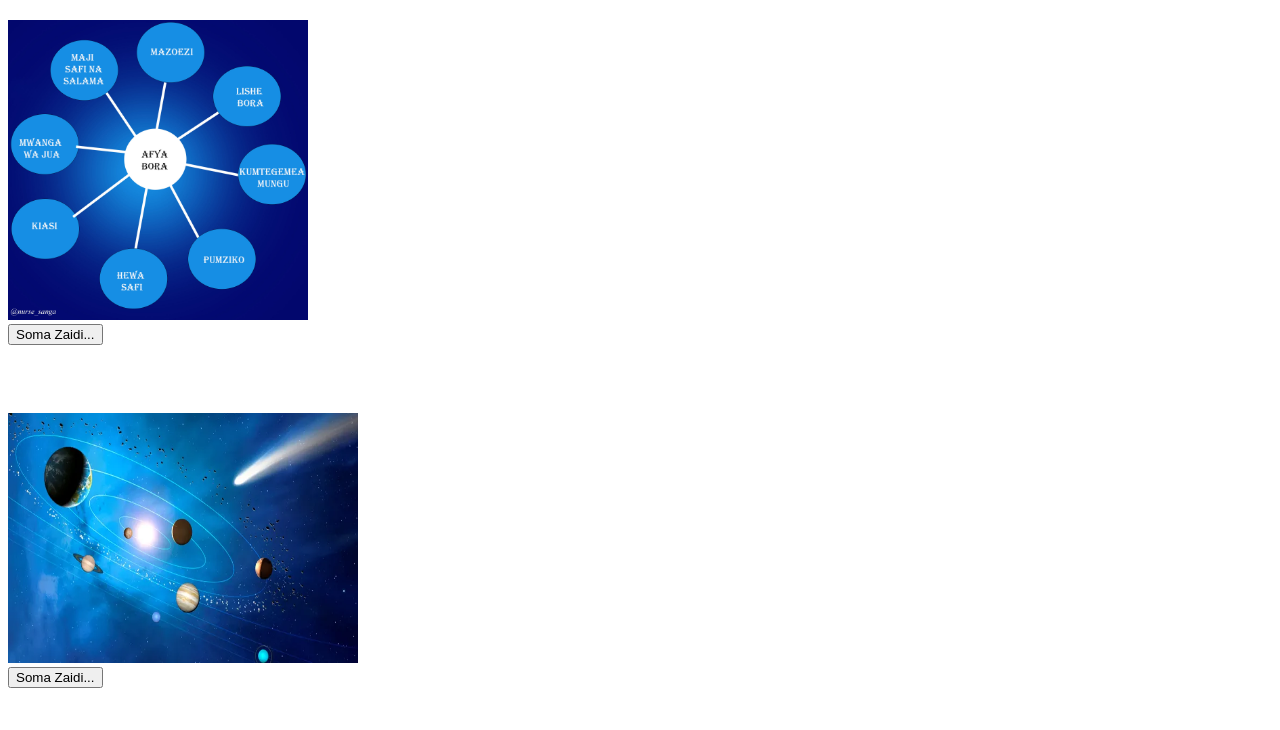
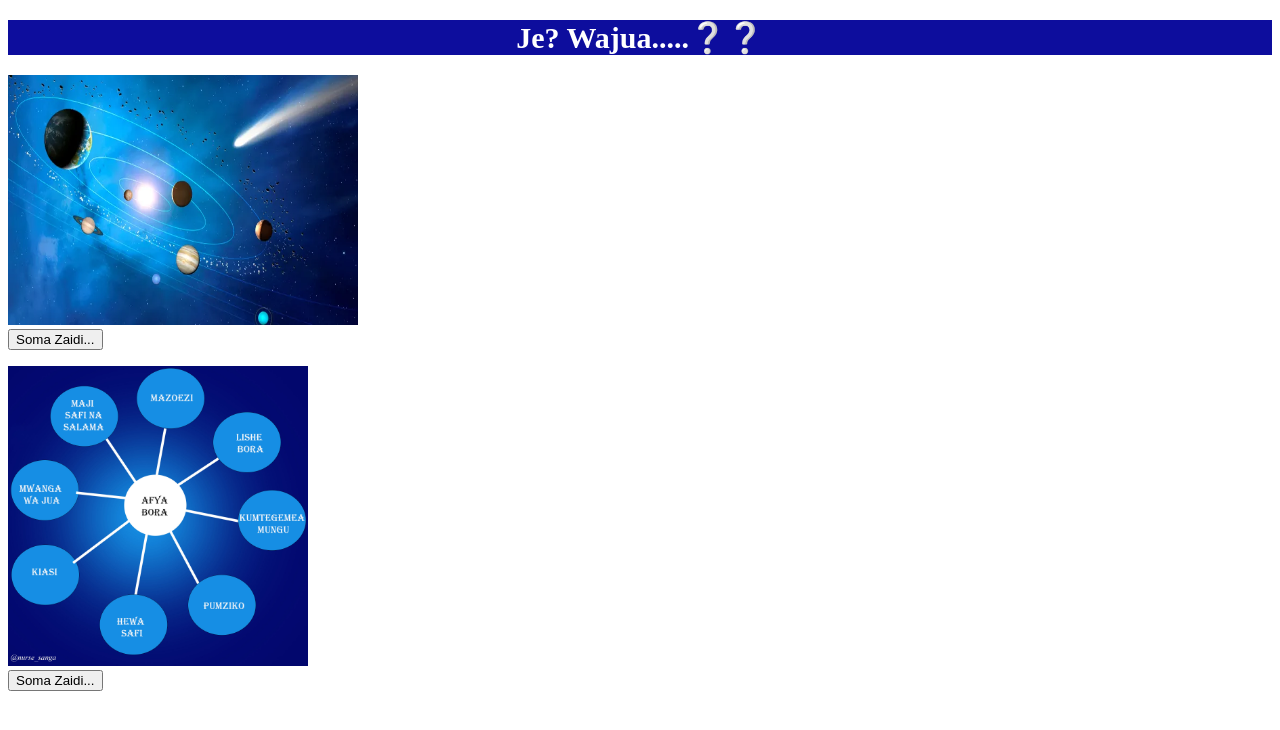
Before and after one commit to Kesha-lesson/Facts, a plain HTML site: page index.html in a window 1280 px wide. Drawn offline with Linux system fonts and the light colour scheme.

Commit message:
Update index.html

```diff
--- a/index.html
+++ b/index.html
@@ -3,7 +3,7 @@
     <HEAD><TITLE>afyayanguleo</TITLE></HEAD>
         <BODY>
            <HEADER>
-            <H1 align="center" style="font-size:30px ;" ><DIV STYLE="background-color: rgb(13, 13, 157); COLOR:WHITE"></DIV></H1>
+            <H1 align="center" style="font-size:30px ;" ><DIV STYLE="background-color: rgb(13, 13, 157); COLOR:WHITE">Je?  Wajua.....❔❔</DIV></H1>
             <meta charset="UTF-8">
             <meta name="viewport" content="width=device-width, initial-scale=1.0">
             <style>
@@ -33,15 +33,56 @@
               text-align: center;
               text-decoration: none;
             }
+
             .paragraph {
     font-size: 14px;
     text-align: justify;}
+
         </style>
 
 
 
 
                 <p>
+                  <img src="sayari.jpg" alt="principles of health" width="350" height="250">
+                  <br>
+                  <style>
+                    .hidden {
+                        display: none;
+                    }
+                </style>
+                </head>
+                <body>
+                    <button onclick="togglesayari()">Soma Zaidi...</button>
+                    <div id="sayari" class="hidden">
+
+                      <div class="paragraph">
+                          <strong>JE, WAJUA KUWA KUNA VIUMBE WENGINE KATIKA SAYARI ZINGINE </strong> <br> <p>Bwana alinionyesha malimwengu mengine. Nilipewa mabawa, na malaika akaniongoza kutoka mjini kwenda Mahali penye kung’aa na utukufu. Majani ya Mahali pale yalikuwa ni yenye kustawi, na ndege wa waliimba wimbo mtamu.</p>
+                          <p> Wakazi wa Mahali pale walikuwa wa rika zote: walikuwa waungwana, Hodari na wakupendeza. Walikuwa na mwonekano halisi wa Yesu na nyuso zao ziling’aa kwa furaha takatifu zikionyesha uhuru na furaha ya Mahalo pale. Nilimuuliza mmoja wa hao kwa nini walikuwa wakipendeza sana kuliko wakazi wa dunia. Alinijibu kwamba, <br>
+<strong>“tunaishi kabisa kwa kutii amri za Mungu, na hatujawai kuanguka kwa kutokutii, kama wale wakazi wa dunia.” </strong>
+<strong>EW 39.3</strong></p>
+ </p>
+
+          </div>
+
+                    </div>
+                    <script>
+                        function togglesayari() {
+                            var notes = document.getElementById("sayari");
+                            if (notes.classList.contains("hidden")) {
+                                notes.classList.remove("hidden");
+                            } else {
+                                notes.classList.add("hidden");
+                            }
+                        }
+                    </script></p>
+
+
+
+
+
+
+                    <p>
                   <img src="afya.jpg" alt="principles of health" width="300" height="300">
                   <br>
                   <style>
@@ -78,44 +119,10 @@
                                 notes.classList.add("hidden");
                             }
                         }
+                    </script>
+
                     </script></p>
 
-
-
-
-                     <p>
-                  <img src="sayari.jpg" alt="principles of health" width="350" height="250">
-                  <br>
-                  <style>
-                    .hidden {
-                        display: none;
-                    }
-                </style>
-                </head>
-                <body>
-                    <button onclick="toggleNotes()">Soma Zaidi...</button>
-                    <div id="notes" class="hidden">
-
-                      <div class="paragraph">
-                          <strong>JE, WAJUA KUWA KUNA VIUMBE WENGINE KATIKA SAYARI ZINGINE </strong> <br> <p>Bwana alinionyesha malimwengu mengine. Nilipewa mabawa, na malaika akaniongoza kutoka mjini kwenda Mahali penye kung’aa na utukufu. Majani ya Mahali pale yalikuwa ni yenye kustawi, na ndege wa waliimba wimbo mtamu.</p>
-                          <p> Wakazi wa Mahali pale walikuwa wa rika zote: walikuwa waungwana, Hodari na wakupendeza. Walikuwa na mwonekano halisi wa Yesu na nyuso zao ziling’aa kwa furaha takatifu zikionyesha uhuru na furaha ya Mahalo pale. Nilimuuliza mmoja wa hao kwa nini walikuwa wakipendeza sana kuliko wakazi wa dunia. Alinijibu kwamba, <br>
-<strong>“tunaishi kabisa kwa kutii amri za Mungu, na hatujawai kuanguka kwa kutokutii, kama wale wakazi wa dunia.” </strong>
-<strong>EW 39.3</strong></p>
- </p>
-
-          </div>
-
-                    </div>
-                    <script>
-                        function toggleNotes() {
-                            var notes = document.getElementById("notes");
-                            if (notes.classList.contains("hidden")) {
-                                notes.classList.remove("hidden");
-                            } else {
-                                notes.classList.add("hidden");
-                            }
-                        }
-                    </script></p>
                </HEADER>
                </BODY>
                </HTML>
```
